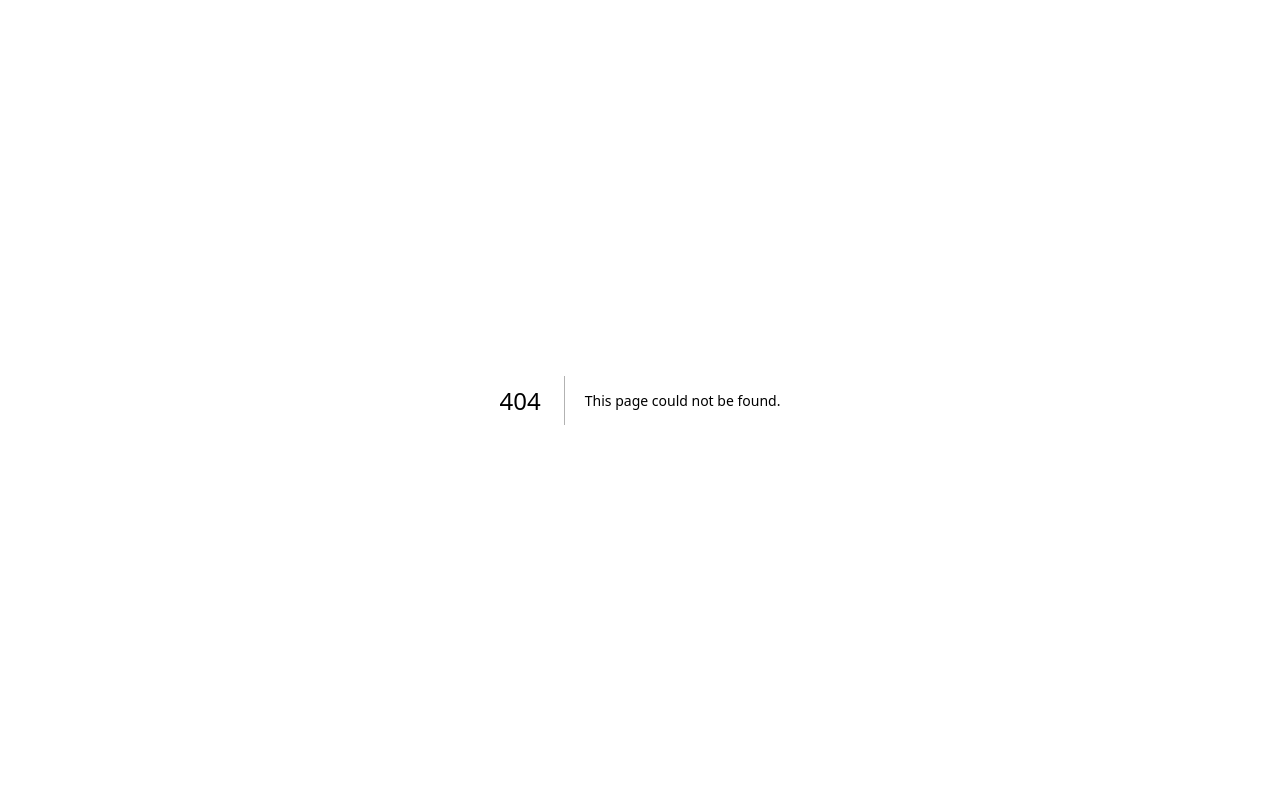
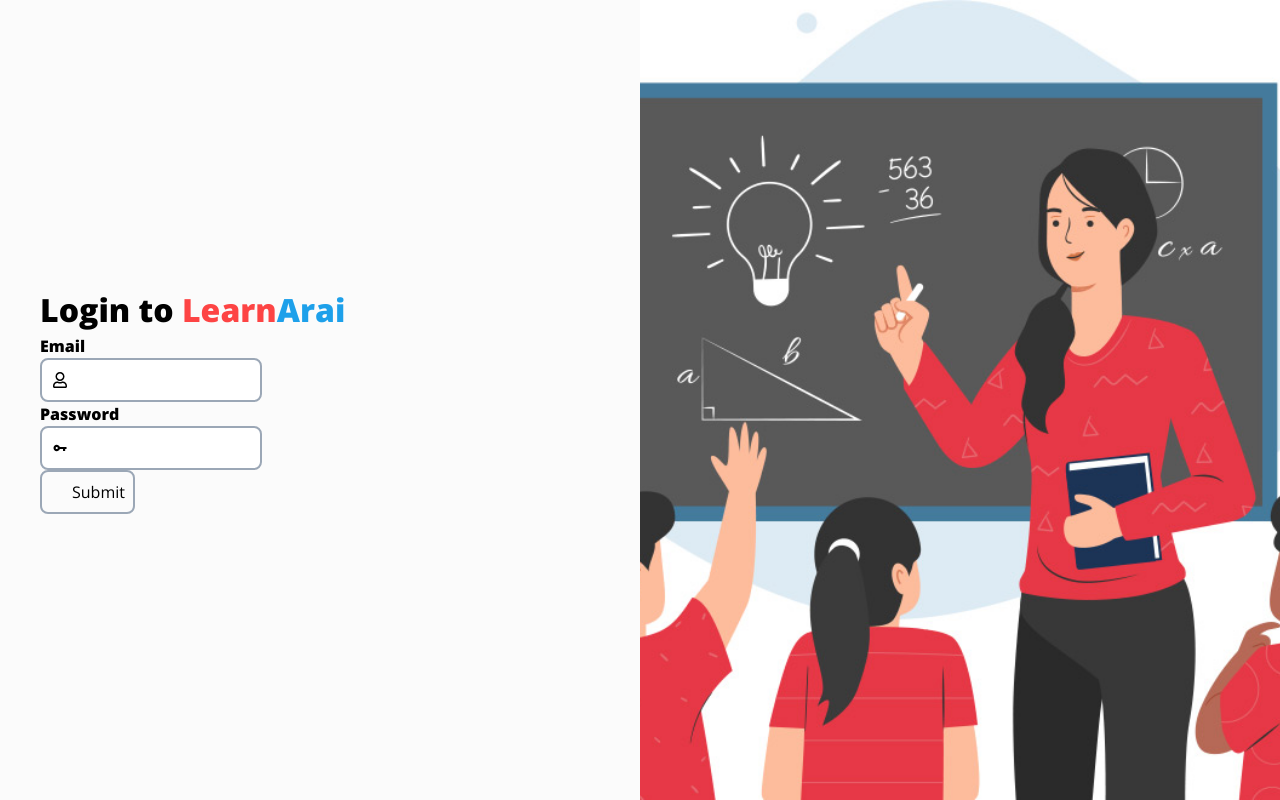
Before and after one commit to learn-arai/learn-arai, a Next.js app in the folder learn-arai/: page /login in a window 1280 px wide. Before the commit this address had no page. Built offline with nearby package versions, Linux system fonts and the light colour scheme.

Commit message:
import react icon, create css global rule for input, h1 tag, use global font as open_sans

```diff
--- a/learn-arai/app/globals.css
+++ b/learn-arai/app/globals.css
@@ -31,3 +31,30 @@
     text-wrap: balance;
   }
 }
+
+h1 {
+  color : black;
+  font-weight: 800;
+  font-size: 32px;
+}
+
+label {
+  color : black;
+  font-weight: 800;
+  font-size: 16;
+}
+
+input {
+  color: black;
+  border: solid #9BA7B6 2px;
+  border-radius: 8px;
+  padding: 8px;
+  text-indent: 22px;
+}
+
+.icon-in-input-field {
+  position: absolute;
+  top : 50%;
+  transform: translate(0, -50%);
+  left : 12px;
+}
--- a/learn-arai/app/layout.tsx
+++ b/learn-arai/app/layout.tsx
@@ -1,8 +1,6 @@
 import type { Metadata } from "next";
-import { Inter } from "next/font/google";
+import { open_sans } from "@/app/ui/fonts"
 import "./globals.css";
-
-const inter = Inter({ subsets: ["latin"] });
 
 export const metadata: Metadata = {
   title: "Create Next App",
@@ -16,7 +14,7 @@
 }>) {
   return (
     <html lang="en">
-      <body className={inter.className}>{children}</body>
+      <body className={open_sans.className}>{children}</body>
     </html>
   );
 }
--- /dev/null
+++ b/learn-arai/app/login/page.tsx
@@ -0,0 +1,48 @@
+import Image from "next/image"
+import { FaRegUser } from "react-icons/fa";
+import { IoMdKey } from "react-icons/io";
+
+export default function page() {
+  return (
+    <>
+    <div className="flex">
+      <div className="w-1/2 h-screen
+                      flex items-center
+                      pl-10
+                    bg-greymain-100">
+        <div>
+          <h1>Login to <span className="text-redLogo-500">Learn</span><span className="text-blueLogo-500">Arai</span></h1>
+
+          <div id="input-field">
+            <form action="">
+                <label htmlFor="Email">Email</label> <br />
+              <div className="relative">
+                <FaRegUser fill="black" className="icon-in-input-field"/>
+                <input type="text" /> <br />
+              </div>
+
+              <label htmlFor="Password">Password</label> <br />
+
+              <div className="relative">
+                <IoMdKey fill="black" className="icon-in-input-field"/>
+                <input type="password" /> <br />
+              </div>
+
+              <input type="submit" /> <br />
+            </form>
+          </div>
+        </div>
+
+      </div>
+
+      <Image src={"/login/teaching.jpeg"}
+              alt="hello"
+              height={0}
+              width={0}
+              sizes="100vw"
+              style={{width : '50%', height : 'auto', objectFit : 'cover'}}
+              />
+    </div>
+    </>
+  )
+}
--- a/learn-arai/app/page.tsx
+++ b/learn-arai/app/page.tsx
@@ -1,113 +1,4 @@
-import Image from "next/image";
 
 export default function Home() {
-  return (
-    <main className="flex min-h-screen flex-col items-center justify-between p-24">
-      <div className="z-10 w-full max-w-5xl items-center justify-between font-mono text-sm lg:flex">
-        <p className="fixed left-0 top-0 flex w-full justify-center border-b border-gray-300 bg-gradient-to-b from-zinc-200 pb-6 pt-8 backdrop-blur-2xl lg:static lg:w-auto lg:rounded-xl lg:border lg:bg-gray-200  lg:p-4 dark:border-neutral-800 dark:bg-zinc-800/30 dark:from-inherit lg:dark:bg-zinc-800/30">
-          Get started by editing&nbsp;
-          <code className="font-mono font-bold">app/page.tsx</code>
-        </p>
-        <div className="fixed bottom-0 left-0 flex h-48 w-full items-end justify-center bg-gradient-to-t from-white via-white lg:static lg:h-auto lg:w-auto lg:bg-none dark:from-black dark:via-black">
-          <a
-            className="pointer-events-none flex place-items-center gap-2 p-8 lg:pointer-events-auto lg:p-0"
-            href="https://vercel.com?utm_source=create-next-app&utm_medium=appdir-template&utm_campaign=create-next-app"
-            target="_blank"
-            rel="noopener noreferrer"
-          >
-            By{" "}
-            <Image
-              src="/vercel.svg"
-              alt="Vercel Logo"
-              className="dark:invert"
-              width={100}
-              height={24}
-              priority
-            />
-          </a>
-        </div>
-      </div>
 
-      <div className="relative z-[-1] flex place-items-center before:absolute before:h-[300px] before:w-full before:-translate-x-1/2 before:rounded-full before:bg-gradient-radial before:from-white before:to-transparent before:blur-2xl before:content-[''] after:absolute after:-z-20 after:h-[180px] after:w-full after:translate-x-1/3 after:bg-gradient-conic after:from-sky-200 after:via-blue-200 after:blur-2xl after:content-[''] sm:before:w-[480px] sm:after:w-[240px] before:lg:h-[360px] before:dark:bg-gradient-to-br before:dark:from-transparent before:dark:to-blue-700 before:dark:opacity-10 after:dark:from-sky-900 after:dark:via-[#0141ff] after:dark:opacity-40">
-        <Image
-          className="relative dark:drop-shadow-[0_0_0.3rem_#ffffff70] dark:invert"
-          src="/next.svg"
-          alt="Next.js Logo"
-          width={180}
-          height={37}
-          priority
-        />
-      </div>
-
-      <div className="mb-32 grid text-center lg:mb-0 lg:w-full lg:max-w-5xl lg:grid-cols-4 lg:text-left">
-        <a
-          href="https://nextjs.org/docs?utm_source=create-next-app&utm_medium=appdir-template&utm_campaign=create-next-app"
-          className="group rounded-lg border border-transparent px-5 py-4 transition-colors hover:border-gray-300 hover:bg-gray-100 hover:dark:border-neutral-700 hover:dark:bg-neutral-800/30"
-          target="_blank"
-          rel="noopener noreferrer"
-        >
-          <h2 className={`mb-3 text-2xl font-semibold`}>
-            Docs{" "}
-            <span className="inline-block transition-transform group-hover:translate-x-1 motion-reduce:transform-none">
-              -&gt;
-            </span>
-          </h2>
-          <p className={`m-0 max-w-[30ch] text-sm opacity-50`}>
-            Find in-depth information about Next.js features and API.
-          </p>
-        </a>
-
-        <a
-          href="https://nextjs.org/learn?utm_source=create-next-app&utm_medium=appdir-template-tw&utm_campaign=create-next-app"
-          className="group rounded-lg border border-transparent px-5 py-4 transition-colors hover:border-gray-300 hover:bg-gray-100 hover:dark:border-neutral-700 hover:dark:bg-neutral-800/30"
-          target="_blank"
-          rel="noopener noreferrer"
-        >
-          <h2 className={`mb-3 text-2xl font-semibold`}>
-            Learn{" "}
-            <span className="inline-block transition-transform group-hover:translate-x-1 motion-reduce:transform-none">
-              -&gt;
-            </span>
-          </h2>
-          <p className={`m-0 max-w-[30ch] text-sm opacity-50`}>
-            Learn about Next.js in an interactive course with&nbsp;quizzes!
-          </p>
-        </a>
-
-        <a
-          href="https://vercel.com/templates?framework=next.js&utm_source=create-next-app&utm_medium=appdir-template&utm_campaign=create-next-app"
-          className="group rounded-lg border border-transparent px-5 py-4 transition-colors hover:border-gray-300 hover:bg-gray-100 hover:dark:border-neutral-700 hover:dark:bg-neutral-800/30"
-          target="_blank"
-          rel="noopener noreferrer"
-        >
-          <h2 className={`mb-3 text-2xl font-semibold`}>
-            Templates{" "}
-            <span className="inline-block transition-transform group-hover:translate-x-1 motion-reduce:transform-none">
-              -&gt;
-            </span>
-          </h2>
-          <p className={`m-0 max-w-[30ch] text-sm opacity-50`}>
-            Explore starter templates for Next.js.
-          </p>
-        </a>
-
-        <a
-          href="https://vercel.com/new?utm_source=create-next-app&utm_medium=appdir-template&utm_campaign=create-next-app"
-          className="group rounded-lg border border-transparent px-5 py-4 transition-colors hover:border-gray-300 hover:bg-gray-100 hover:dark:border-neutral-700 hover:dark:bg-neutral-800/30"
-          target="_blank"
-          rel="noopener noreferrer"
-        >
-          <h2 className={`mb-3 text-2xl font-semibold`}>
-            Deploy{" "}
-            <span className="inline-block transition-transform group-hover:translate-x-1 motion-reduce:transform-none">
-              -&gt;
-            </span>
-          </h2>
-          <p className={`m-0 max-w-[30ch] text-balance text-sm opacity-50`}>
-            Instantly deploy your Next.js site to a shareable URL with Vercel.
-          </p>
-        </a>
-      </div>
-    </main>
-  );
 }
--- /dev/null
+++ b/learn-arai/app/ui/fonts.ts
@@ -0,0 +1,3 @@
+import { Open_Sans } from "next/font/google";
+
+export const open_sans = Open_Sans({ subsets : ['latin'] });
--- a/learn-arai/package.json
+++ b/learn-arai/package.json
@@ -13,7 +13,8 @@
   "dependencies": {
     "next": "14.1.0",
     "react": "^18",
-    "react-dom": "^18"
+    "react-dom": "^18",
+    "react-icons": "^5.0.1"
   },
   "devDependencies": {
     "@types/node": "^20",
--- a/learn-arai/tailwind.config.ts
+++ b/learn-arai/tailwind.config.ts
@@ -14,7 +14,19 @@
           "conic-gradient(from 180deg at 50% 50%, var(--tw-gradient-stops))",
       },
     },
+    colors : {
+      redLogo : {
+        500 : "#FD4444"
+      },
+      blueLogo : {
+        500 : "#1DA0EA"
+      },
+      greymain : {
+        100 : "#FBFBFB"
+      }
+    }
   },
+
   plugins: [],
 };
 export default config;
```
Also changed, not shown: learn-arai/public/login/teaching.jpeg (added), 1 other file (tests, documents, lock files or other folders).
